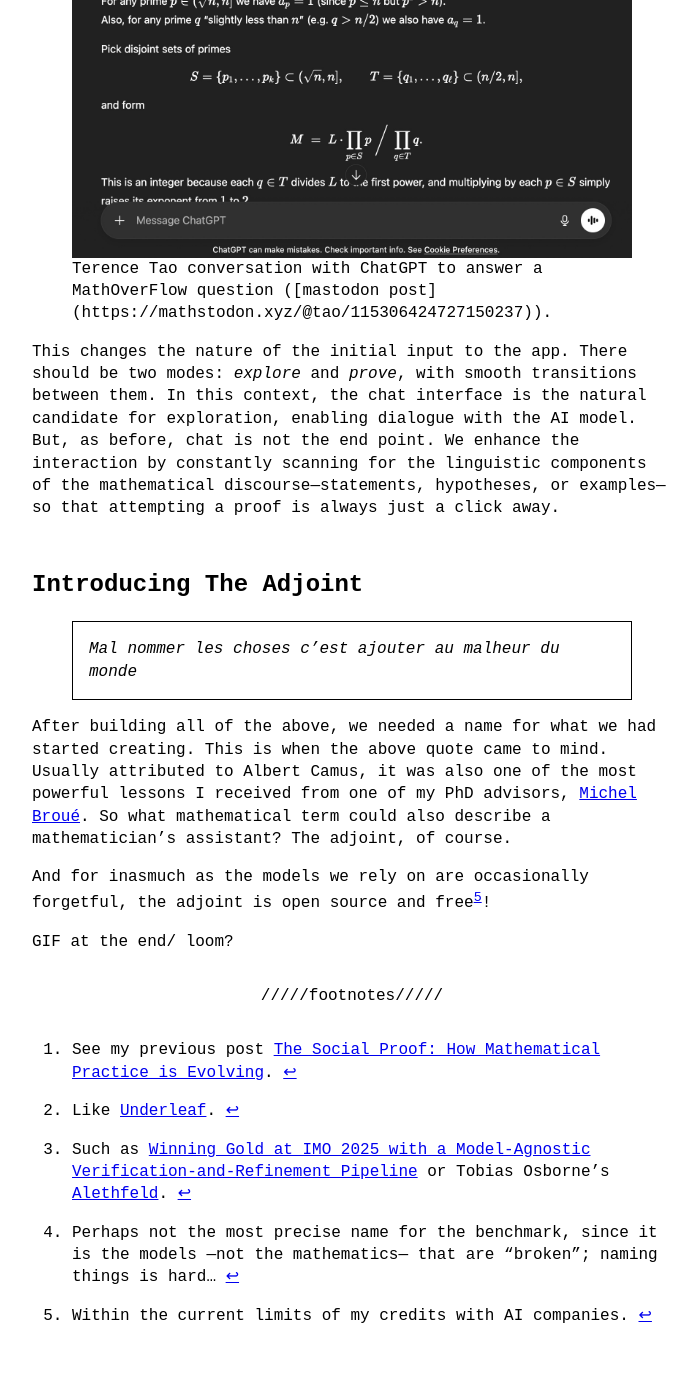
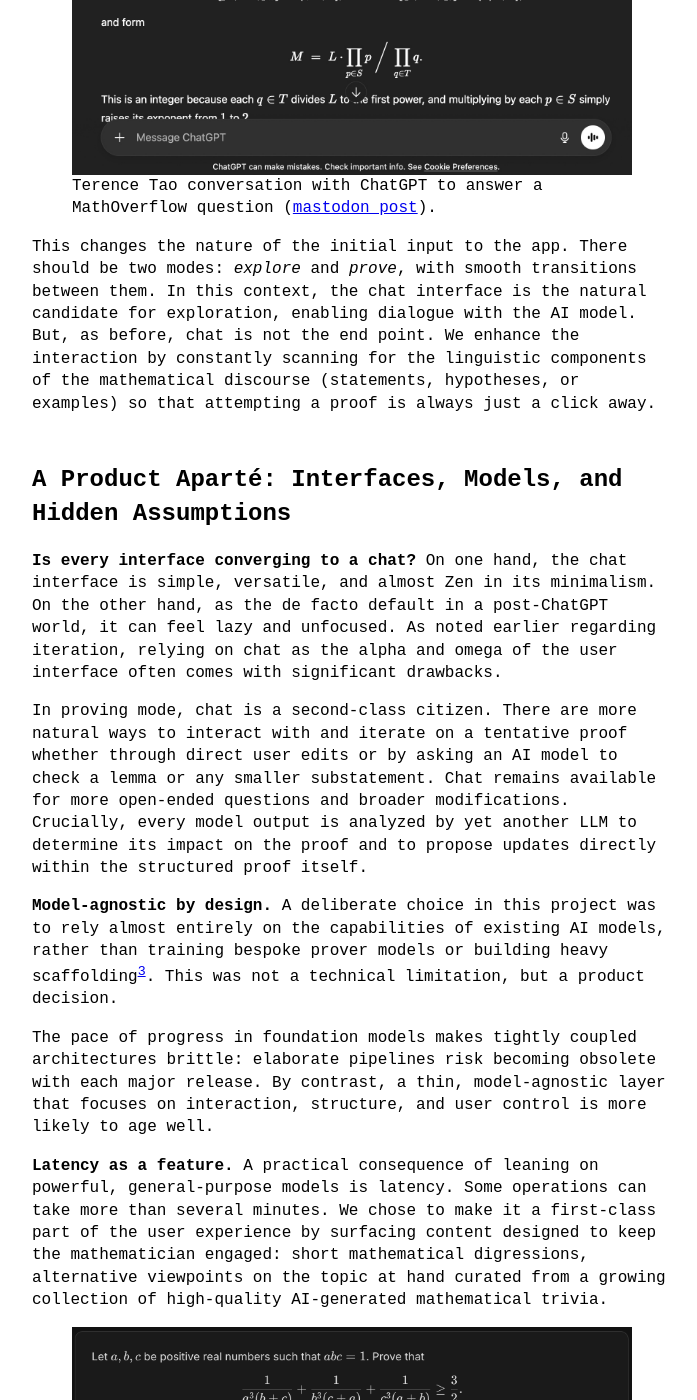
Before and after one commit to dsleo/dsleo.github.io, a Jekyll site: the page built from _posts/2026-01-12-the-adjoint.md, in a window 1280 px wide and 1400 px high, scrolled down 4182 px. Shown: the whole window, without its empty margins (288-985 px from the left). Built offline with Jekyll 4.4.1, drawn with Linux system fonts in a browser that asks for light colours; some of the changed text lies outside the part shown.

Commit message:
the adjoint

```diff
--- a/_posts/2026-01-12-the-adjoint.md
+++ b/_posts/2026-01-12-the-adjoint.md
@@ -5,9 +5,9 @@
 category: maths
 ---
 
-What do you do after interviewing so many mathematicians to understand how their practice is evolving[^1]? After listening to them describe the newly discovered tools they have come to love[^2], alongside their long-standing frustrations?
+What do you do after interviewing so many mathematicians to understand how [their practice is evolving](https://dsleo.github.io/maths/2025/12/12/mathematicians-future.html)? After listening to them describe the newly discovered tools they have come to love[^1], alongside their long-standing frustrations?
 
-Once again, I may be suffering from a mild form of pareidolia, seeing patterns where there are none, but I could not help feeling that my professional trajectory was finally starting to make sense. I began as an apprentice mathematician, playing with commutative diagrams and categorification. Later, I joined a data analytics company called [Dataiku](https://www.dataiku.com/), an early startup at the time, back in 2015 whose product was an end-to-end collaborative platform designed to democratize access to machine learning.
+I could not help feeling that my professional trajectory was finally starting to make sense. I began as an apprentice mathematician, playing with commutative diagrams and categorification. Later, I joined a data analytics company called [Dataiku](https://www.dataiku.com/), an early startup at the time, back in 2015 whose product was an end-to-end collaborative platform designed to democratize access to machine learning.
 
 <figure style="text-align: center;">
   <img src="https://www.dataiku.com/wp-content/uploads/2024/01/Dataiku-Infrastructure-Infographic-.png"
@@ -18,7 +18,9 @@
 
 My role there was to turn projects with significant scientific uncertainty but clear business potential into actionable product features. The first initiative focused on optimizing data labeling—primarily through active learning (through active learning [cardinal](https://github.com/dataiku-research/cardinal) mainly) while the last revolved around [causal inference](https://dsleo.github.io/causal/2023/05/11/causal-metrics.html).
 
-In retrospect, this placed me at an intersection: a deep understanding of, and empathy for, mathematicians on the one hand, and hands-on experience building software products on the other. It began to feel almost obvious that I should try to build tools for mathematicians.
+In retrospect, this placed me at the perfect intersection: a deep understanding of, and empathy for, mathematicians on the one hand, and hands-on experience building software products on the other.
+
+It began to feel almost obvious that I should try to build tools for mathematicians. What follows is the first stab at this idea: a prototype, not a finished product. It’s a story of experimentation, of iterating through ideas and learning from missteps, rather than delivering polished features. The app described here is very much a work in progress, designed to explore what building supportive tools for mathematicians could even look like, and to gather feedback that will guide its evolution.
 
 ## Induction on Features: Initialization
 
@@ -31,36 +33,34 @@
   <figcaption>How a mathematician feels fixing an AI proof.</figcaption>
 </figure>
 
-Often a simple mistake (a wrong sign, a forgotten terms,...) would slip into the AI's output amidstan otherwise genuine helpful proof. Such errors would be immediately forgiven if made by a human, but not by an AI. Once again, the mathematician must point out the mistake, only for the model to stumble and generate excuses… before producing an entirely new proof from scratch.
+Often a simple mistake (a wrong sign, a forgotten terms,...) would slip into the AI's output amidst an otherwise genuine helpful proof. Such errors would be immediately forgiven if made by a human, but not by an AI. Once again, the mathematician must point out the mistake, only for the model to stumble and generate excuses… before producing an entirely new proof from scratch.
 
 To address these issues, we can take two complementary approaches:
 1. Decompose the proof attempt into intermediate results, lemmas, together with their logical dependency graph, so that we can ask for modification of one component without altering the others.
 2. Allow direct intervention, letting the mathematician edit the proof attempt directly. Similar to Claude’s canvas feature, for instance].
 
-This first decomposition can be achieved with a dedicated AI model and the right prompting: it takes the original proof attempt from the first model and outputs the lemmas along with the associated dependency graph. We could call this process blueprint inference, analogous to generating a “blueprint” in Lean.
+This first decomposition can be achieved with a dedicated AI model and the right prompting: it takes the original proof attempt from the first model and outputs the lemmas along with its associated dependency graph. We could call this process blueprint inference, analogous to generating a “blueprint” in Lean.
 
 <figure>
 <img src="/assets/images/blueprint.png" alt="A Lean blueprint">
 <figcaption>
-The Lean blueprint of the [PFR conjecture](https://terrytao.wordpress.com/2023/11/18/formalizing-the-proof-of-pfr-in-lean4-using-blueprint-a-short-tour/).
+  The Lean blueprint of the
+  <a href="https://terrytao.wordpress.com/2023/11/18/formalizing-the-proof-of-pfr-in-lean4-using-blueprint-a-short-tour/">
+  PFR conjecture</a>.
 </figcaption>
 </figure>
-
-An underlying assumption of this early work was to rely entirely on the capabilities of existing models. At this stage, it would have been futile to attempt training our own prover models, and similarly unwise to devise elaborate scaffolding[^3] which could quickly become obsolete following a major future release of LLMs.
-
-## Is every interface converging to Chat?
-
-On one hand, the chat interface is simple, versatile, and almost Zen in its minimalism. On the other hand, as the de facto default in a post-ChatGPT world, it can feel lazy and unfocused. As noted earlier regarding iteration, relying on chat as the alpha and omega of the user interface often comes with significant drawbacks.
-
-In proving mode, chat is a second-class citizen. There are more natural ways to interact with and iterate on a tentative proof whether through direct user edits or by asking an AI model to check a lemma or any smaller substatement. Chat remains available for more open-ended questions and broader modifications. Crucially, every model output is analyzed by yet another LLM to determine its impact on the proof and to propose updates directly within the structured proof itself.
 
 ## Wait, what if the statement... is false in the first place?
 
 In the unlikely event that a mathematician submits a false statement and asks an AI model to prove it, what happens? The system doesn’t necessarily break, but it must clearly notify the user that the direction has changed. This is especially important because mathematicians may sincerely believe the statement to be true, and the prover model itself could be mistaken.
 
-A recent study by researchers at INSAIT and ETH Zurich introduced [BrokenMath](https://www.sycophanticmath.ai/)[^4]. The benchmark was designed to measure this sycophancy phenomenon in AI models.
+A recent study by researchers at INSAIT and ETH Zurich introduced [BrokenMath](https://www.sycophanticmath.ai/)[^3]. The benchmark was designed to measure this sycophancy phenomenon in AI models.
 
 To detect it, we run a first LLM over the original proof attempt to determine whether the statement has been proved, disproved, or if nothing conclusive has been established.
+
+<figure>
+<img src="/assets/images/adjoint_proposed_revision.png" alt="Proposed Revision">
+</figure>
 
 ## Wait, what if there is no statement to be proved... in the first place?!
 
@@ -69,11 +69,46 @@
 <figure>
 <img src="/assets/images/tao_chatgpt.jpg" alt="Tao exploration with ChatGPT">
 <figcaption>
-Terence Tao conversation with ChatGPT to answer a MathOverFlow question ([mastodon post](https://mathstodon.xyz/@tao/115306424727150237)).
+  Terence Tao conversation with ChatGPT to answer a MathOverflow question
+  (<a href="https://mathstodon.xyz/@tao/115306424727150237">mastodon post</a>).
 </figcaption>
 </figure>
 
-This changes the nature of the initial input to the app. There should be two modes: *explore* and *prove*, with smooth transitions between them. In this context, the chat interface is the natural candidate for exploration, enabling dialogue with the AI model. But, as before, chat is not the end point. We enhance the interaction by constantly scanning for the linguistic components of the mathematical discourse—statements, hypotheses, or examples—so that attempting a proof is always just a click away.
+This changes the nature of the initial input to the app. There should be two modes: *explore* and *prove*, with smooth transitions between them. In this context, the chat interface is the natural candidate for exploration, enabling dialogue with the AI model. But, as before, chat is not the end point. We enhance the interaction by constantly scanning for the linguistic components of the mathematical discourse (statements, hypotheses, or examples) so that attempting a proof is always just a click away.
+
+## A Product Aparté: Interfaces, Models, and Hidden Assumptions
+
+**Is every interface converging to a chat?** On one hand, the chat interface is simple, versatile, and almost Zen in its minimalism. On the other hand, as the de facto default in a post-ChatGPT world, it can feel lazy and unfocused. As noted earlier regarding iteration, relying on chat as the alpha and omega of the user interface often comes with significant drawbacks.
+
+In proving mode, chat is a second-class citizen. There are more natural ways to interact with and iterate on a tentative proof whether through direct user edits or by asking an AI model to check a lemma or any smaller substatement. Chat remains available for more open-ended questions and broader modifications. Crucially, every model output is analyzed by yet another LLM to determine its impact on the proof and to propose updates directly within the structured proof itself.
+
+**Model-agnostic by design.** A deliberate choice in this project was to rely almost entirely on the capabilities of existing AI models, rather than training bespoke prover models or building heavy  scaffolding[^2]. This was not a technical limitation, but a product decision.
+
+The pace of progress in foundation models makes tightly coupled architectures brittle: elaborate pipelines risk becoming obsolete with each major release. By contrast, a thin, model-agnostic layer that focuses on interaction, structure, and user control is more likely to age well.
+
+**Latency as a feature.** A practical consequence of leaning on powerful, general-purpose models is latency. Some operations can take more than several minutes. We chose to make it a first-class part of the user experience by surfacing content designed to keep the mathematician engaged: short mathematical digressions, alternative viewpoints on the topic at hand curated from a growing collection of high-quality AI-generated mathematical trivia.
+
+<figure>
+<img src="/assets/images/adjoint_trivia.png" alt="Some Trivia while model are processing">
+<figcaption>
+  A bit of AI for Math trivia.
+</figcaption>
+</figure>
+
+**Hidden Assumption.** The first feedback session with a mathematician design partner quickly surfaced a subtle but important assumption embedded in the prototype. The system had been implicitly designed to help mathematicians understand and validate existing statements, often results that were already known to be true but worth re-deriving or unpacking. It was much less suited to helping them formulate and develop their own statements from scratch.
+
+This is a textbook example of hidden product bias, it  reinforced a familiar lesson—nothing accelerates product iteration quite like candid, early user feedback.
+
+Addressing this gap led to the introduction of a new interaction mode, centered around a different primitive: a workspace. It is deliberately unassuming, just a plain text editor, but one augmented with lightweight, context-aware actions. Any fragment of text can be sent for proving attempt.
+
+<figure>
+<img src="/assets/images/adjoint_workspace.png" alt="Simple Text Editor">
+<figcaption>
+  A simple but enhanced text editor for maths
+</figcaption>
+</figure>
+
+Crucially, the workspace is not isolated. Partial results, proof attempts, and exploratory discussions from both prove and explore modes can be pulled back into it.
 
 ## Introducing The Adjoint
 
@@ -81,15 +116,21 @@
 
 After building all of the above, we needed a name for what we had started creating. This is when the above quote came to mind. Usually attributed to Albert Camus, it was also one of the most powerful lessons I received from one of my PhD advisors, [Michel Broué](https://webusers.imj-prg.fr/~michel.broue/). So what mathematical term could also describe a mathematician’s assistant? The adjoint, of course.
 
-And for inasmuch as the models we rely on are occasionally forgetful, the adjoint is open source and free[^5]!
+And for inasmuch as the models we rely on are occasionally forgetful, the adjoint is free[^4] and [open source](https://github.com/turnstilelabs/adjoint)!
 
 GIF at the end/ loom?
+
+## What's next?
+
+This is a first prototype to start and collect feedback. It's rough around the edges and there are still many features to add. Validation of lemmas and local statements with symbolic engines such as Sympy or with formal languages such as Lean or Rocq, running numerical experiments in Python, and of course literature search.
+Ah and of course, there is always some improvement to be made on the display of LaTeX, but we might have to wait for AGI to finally fix that...
+
+In the mean time, you can open an issue or a PR directly on [github](https://github.com/turnstilelabs/adjoint) to help shape your Adjoint.
 
 ---
 {: data-content="footnotes"}
 
-[^1]: See my previous post [The Social Proof: How Mathematical Practice is Evolving](https://dsleo.github.io/maths/2025/12/12/mathematicians-future.html).
-[^2]: Like [Underleaf](https://www.underleaf.ai/).
-[^3]: Such as [Winning Gold at IMO 2025 with a Model-Agnostic Verification-and-Refinement Pipeline](https://arxiv.org/abs/2507.15855) or Tobias Osborne's [Alethfeld](https://github.com/tobiasosborne/alethfeld).
-[^4]: Perhaps not the most precise name for the benchmark, since it is the models —not the mathematics— that are “broken”; naming things is hard...
-[^5]: Within the current limits of my credits with AI companies.
+[^1]: Like [Underleaf](https://www.underleaf.ai/).
+[^2]: Such as [Winning Gold at IMO 2025 with a Model-Agnostic Verification-and-Refinement Pipeline](https://arxiv.org/abs/2507.15855) or Tobias Osborne's [Alethfeld](https://github.com/tobiasosborne/alethfeld).
+[^3]: Perhaps not the most precise name for the benchmark, since it is the models —not the mathematics— that are “broken”; naming things is hard...
+[^4]: Within the current limits of my credits with AI companies.
```
Also changed, not shown: assets/images/adjoint_proposed_revision.png (added), assets/images/adjoint_trivia.png (added), assets/images/adjoint_workspace.png (added), assets/images/chat_with_paper.png (added), assets/images/deep_research.webp (added), assets/images/qed_manifesto.png (added), assets/images/tao_search.png (added).
